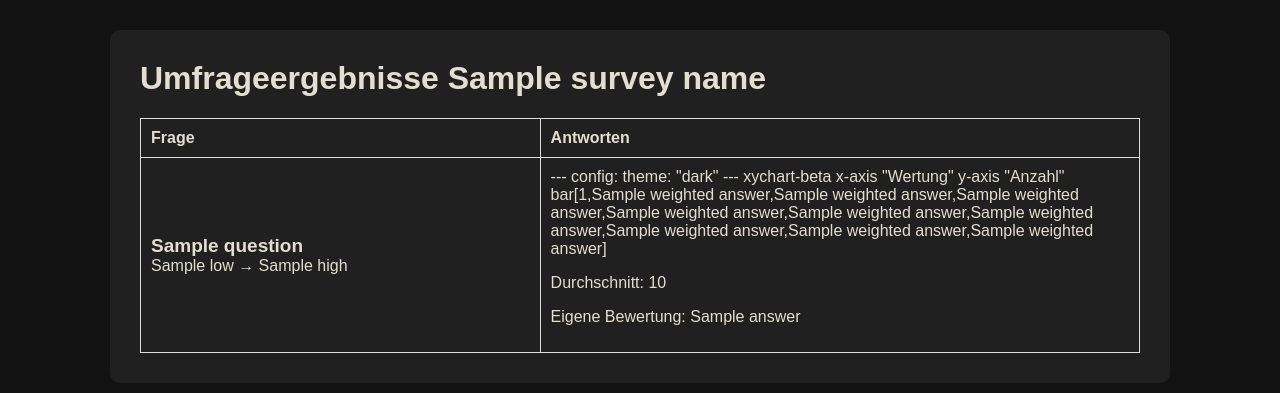
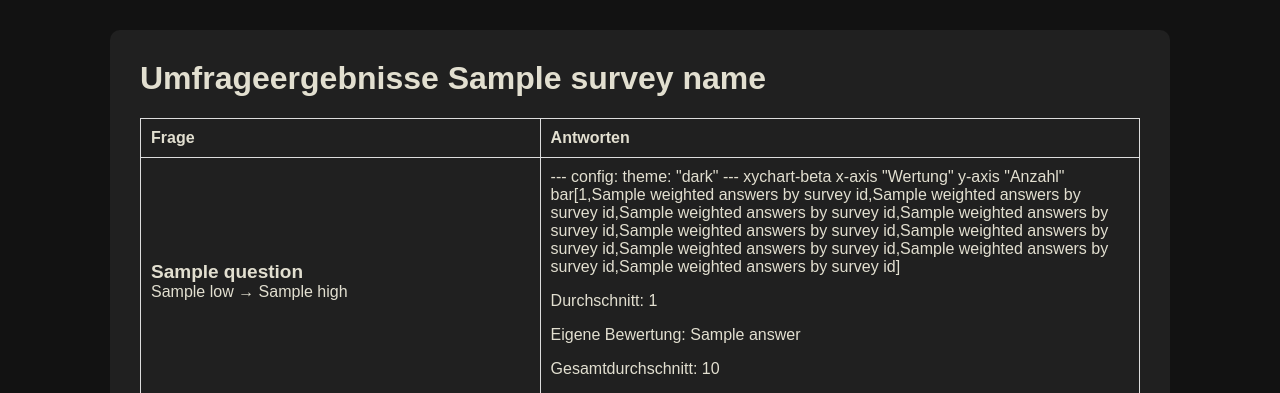
Before and after one commit to johnturbo82/team_health, a Flask app: template templates/results.html in a window 1280 px wide. Shown: the top 393 px of the page. Run offline with Flask 3, Linux system fonts and the light colour scheme; the template is opened without the code that fills it: most values are stand-ins (such as "Sample title", 1, 10 or a date in 2020).

Commit message:
overall average added

```diff
--- a/app.py
+++ b/app.py
@@ -77,9 +77,20 @@
             question_ids = survey['questions'].split(',')
             questions = model.get_questions_by_ids(question_ids)
             answers = model.get_answers_by_survey_uuid(survey_uuid)
-            weighted_answers = model.get_weighted_answers_by_survey_uuid(survey_uuid)
-            average_answers = model.get_aggregated_answers_by_survey_uuid(survey_uuid)
-            return render_template('results.html', survey_name=survey['name'], questions=questions, answers=answers, weighted_answers=weighted_answers, average_answers=average_answers, survey_uuid=survey_uuid, user=user)
+            weighted_answers_by_survey_id = model.get_weighted_answers_by_survey_uuid(survey_uuid)
+            average_answers_by_survey_id = model.get_average_answers_by_survey_uuid(survey_uuid)
+            averages = model.get_overall_question_average()
+            return render_template(
+                'results.html',
+                survey_name=survey['name'],
+                questions=questions,
+                answers=answers,
+                weighted_answers_by_survey_id=weighted_answers_by_survey_id,
+                average_answers_by_survey_id=average_answers_by_survey_id,
+                averages=averages,
+                survey_uuid=survey_uuid,
+                user=user
+            )
     return "Survey not found", 404
 
 @app.route('/delete_survey', methods=['POST'])
--- a/templates/results.html
+++ b/templates/results.html
@@ -5,7 +5,7 @@
 {% block header %}Umfrageergebnisse {{ survey_name }}{% endblock %}
 
 {% block content %}
-{% if questions and weighted_answers %}
+{% if questions and weighted_answers_by_survey_id %}
 <table>
     <thead>
         <tr>
@@ -26,10 +26,11 @@
                     xychart-beta
                         x-axis "Wertung"
                         y-axis "Anzahl"
-                        bar[{% for i in range(10) %}{{ weighted_answers[question.id][i] }}{% if not loop.last %},{% endif %}{% endfor %}]
+                        bar[{% for i in range(10) %}{{ weighted_answers_by_survey_id[question.id][i] }}{% if not loop.last %},{% endif %}{% endfor %}]
                 </div>
-                <p>Durchschnitt: {{ average_answers[question.id] }}</p>
+                <p>Durchschnitt: {{ average_answers_by_survey_id[question.id] }}</p>
                 <p>Eigene Bewertung: {{ answers[question.id][user] }}</p>
+                <p>Gesamtdurchschnitt: {{ averages[question.id] }}</p>
             </td>
         </tr>
         {% endfor %}
```
Also changed, not shown: model.py (+8 -1 lines).
